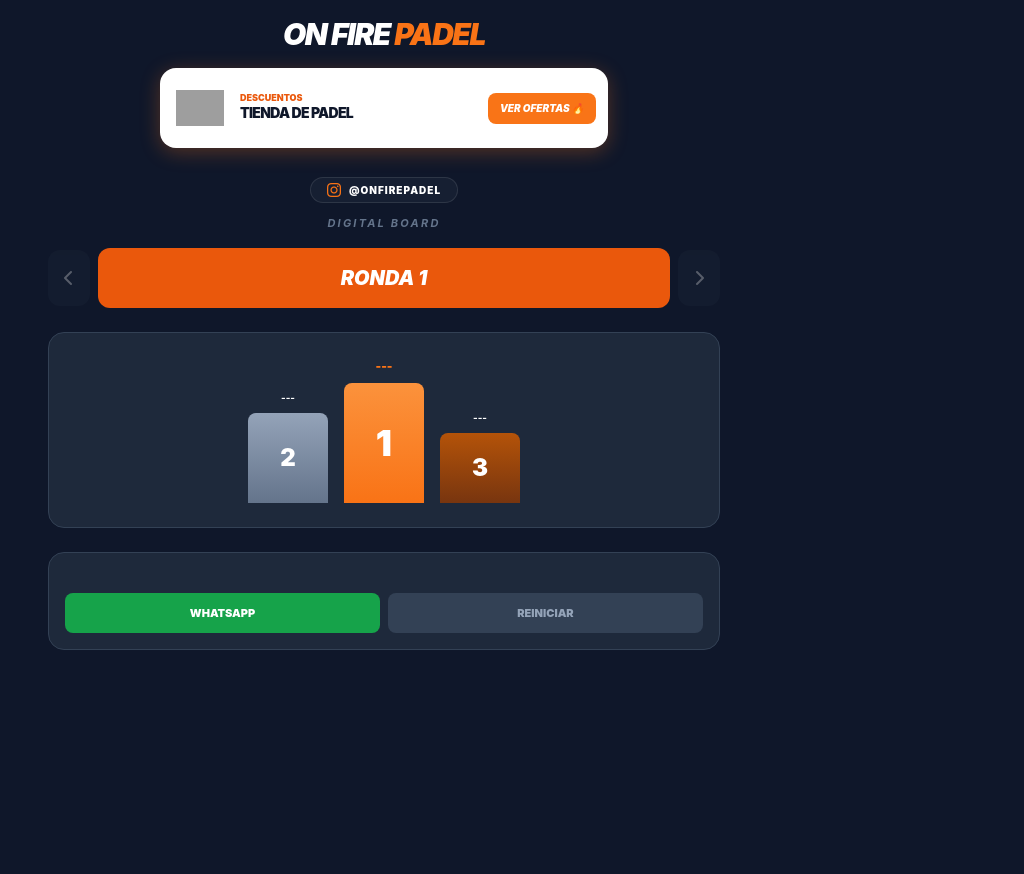
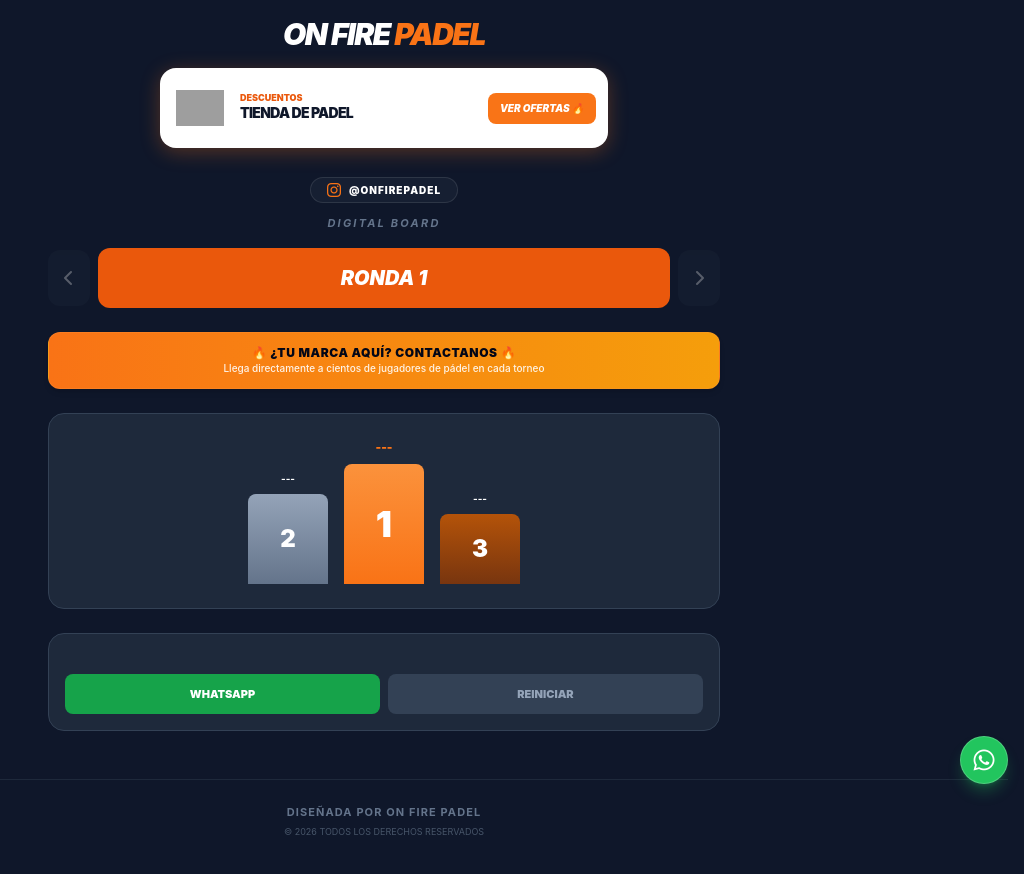
Before and after one commit to wilsonmoreno76-a11y/torneosonfire, a plain HTML site: page index.html in a window 1280 px wide. Both pictures are taken after a click on the button "GENERAR TORNEO 🔥". Shown: the whole page, without its empty margins (256-1280 px from the left). Before the commit the page ends 800 px from the top, so only its background shows below. Drawn offline with nearby package versions, Linux system fonts and the light colour scheme; grey boxes are pictures that could not be loaded.

Commit message:
Update index.html

```diff
--- a/index.html
+++ b/index.html
@@ -11,12 +11,12 @@
 
     <meta charset="UTF-8">
     <meta name="viewport" content="width=device-width, initial-scale=1.0, maximum-scale=1.0, user-scalable=no, viewport-fit=cover">
-    <title>On Fire Padel - Elite System V1.2.5</title>
+    <title>On Fire Padel - Elite System V1.2.6</title>
     <script src="https://cdn.tailwindcss.com"></script>
     <link rel="stylesheet" href="https://cdnjs.cloudflare.com/ajax/libs/font-awesome/6.0.0/css/all.min.css">
     <style>
         :root { --onfire-orange: #f97316; --onfire-dark: #0f172a; --onfire-card: #1e293b; }
-        body { background-color: var(--onfire-dark); color: white; font-family: 'Inter', sans-serif; min-height: 100dvh; }
+        body { background-color: var(--onfire-dark); color: white; font-family: 'Inter', sans-serif; min-height: 100dvh; display: flex; flex-direction: column; }
         .onfire-card { background: var(--onfire-card); border: 1px solid #334155; border-radius: 1rem; }
         .onfire-input { background: #334155; border: 1px solid #475569; color: white; border-radius: 0.5rem; text-align: center; }
         .onfire-btn { background: linear-gradient(135deg, #f97316 0%, #ea580c 100%); font-weight: 800; text-transform: uppercase; border-radius: 0.75rem; transition: transform 0.1s; }
@@ -30,7 +30,8 @@
         .sponsor-logo { width: 48px; height: 48px; object-fit: contain; }
     </style>
 </head>
-<body class="p-4 pb-10">
+<body class="p-4 pb-20">
+    <main class="flex-grow">
         <header class="text-center mb-4">
             <h1 class="text-3xl font-black italic uppercase tracking-tighter text-white">ON FIRE <span class="text-orange-500">PADEL</span></h1>
 
@@ -86,6 +87,14 @@
                 <div id="label-ronda" class="bg-orange-600 flex-1 text-center py-4 rounded-xl font-black text-xl italic uppercase">RONDA 1</div>
                 <button onclick="cambiarRonda(1)" id="btn-next" class="bg-slate-800 p-4 rounded-xl font-bold btn-nav"><i class="fas fa-chevron-right"></i></button>
             </div>
+
+            <div class="max-w-2xl mx-auto">
+                <a href="https://wa.me/573193490940?text=Hola%20On%20Fire%20Padel,%20me%20interesa%20pautar%20mi%20marca%20en%20la%20App%20Elite%20System." target="_blank" class="block bg-gradient-to-r from-orange-500 to-amber-500 rounded-xl p-3 text-center border border-orange-400/30 shadow-md transition-transform hover:scale-[1.01] active:scale-[0.99]">
+                    <p class="text-xs font-black uppercase tracking-wider text-slate-950">🔥 ¿TU MARCA AQUÍ? CONTACTANOS 🔥</p>
+                    <p class="text-[10px] font-medium text-white/90">Llega directamente a cientos de jugadores de pádel en cada torneo</p>
+                </a>
+            </div>
+
             <div id="pistas-container" class="space-y-4"></div>
             <div id="bye-container" class="hidden bg-slate-800/50 p-3 rounded-xl border border-dashed border-slate-600 text-center text-xs font-bold text-slate-400 italic"></div>
 
@@ -104,6 +113,18 @@
                 </div>
             </div>
         </section>
+    </main>
+
+    <footer class="mt-12 text-center border-t border-slate-800 pt-6 pb-4">
+        <p class="text-[11px] font-bold tracking-widest text-slate-500 uppercase">Diseñada por ON FIRE PADEL</p>
+        <p class="text-[9px] text-slate-600 uppercase mt-1">© 2026 Todos los derechos reservados</p>
+    </footer>
+
+    <div class="fixed bottom-4 right-4 z-50">
+        <a href="https://wa.me/573193490940?text=Hola%20On%20Fire%20Padel,%20quiero%20dejar%20mi%20feedback/sugerencia%20sobre%20la%20App%20Elite%20System:" target="_blank" class="flex items-center justify-center w-12 h-12 bg-green-500 text-white rounded-full shadow-lg shadow-green-500/30 transition-transform hover:scale-110 active:scale-95 border border-white/20" title="Danos tu Feedback">
+            <i class="fab fa-whatsapp text-2xl"></i>
+        </a>
+    </div>
 
     <script>
         const MIS_SPONSORS = [
@@ -220,7 +241,8 @@
 
             playing.forEach((m, idx) => {
                 const key = `r${state.ronda}c${idx}`; if(!state.partidos[key]) state.partidos[key] = {s1:0, s2:0};
-                container.innerHTML += `<div class="onfire-card p-4 border-l-4 border-orange-500 relative"><span class="pista-badge absolute -top-2 left-4 font-black">CANCHA ${idx+1}</span><div class="flex items-center gap-2 mt-2"><div class="flex-1 text-right font-black text-[10px] uppercase text-white">${m.t1.map(id=>state.jugadores[id].nombre).join("/")}</div><div class="flex gap-1"><input type="number" placeholder="0" value="${state.partidos[key].s1 || ''}" oninput="saveScore('${key}',1,this.value,${JSON.stringify(m.t1)},${JSON.stringify(m.t2)})" class="onfire-input w-10 h-10 font-black text-orange-500"><input type="number" placeholder="0" value="${state.partidos[key].s2 || ''}" oninput="saveScore('${key}',2,this.value,${JSON.stringify(m.t1)},${JSON.stringify(m.t2)})" class="onfire-input w-10 h-10 font-black text-orange-500"></div><div class="flex-1 text-left font-black text-[10px] uppercase text-white">${m.t2.map(id=>state.jugadores[id].nombre).join("/")}</div></div></div>`;
+                /* MEJORA VISUAL: Nombres más grandes (text-sm md:text-base) y font-extrabold para lectura óptima en cancha */
+                container.innerHTML += `<div class="onfire-card p-4 border-l-4 border-orange-500 relative"><span class="pista-badge absolute -top-2 left-4 font-black">CANCHA ${idx+1}</span><div class="flex items-center gap-2 mt-2"><div class="flex-1 text-right font-extrabold text-sm md:text-base uppercase text-white tracking-tight">${m.t1.map(id=>state.jugadores[id].nombre).join("/")}</div><div class="flex gap-1"><input type="number" placeholder="0" value="${state.partidos[key].s1 || ''}" oninput="saveScore('${key}',1,this.value,${JSON.stringify(m.t1)},${JSON.stringify(m.t2)})" class="onfire-input w-10 h-10 font-black text-orange-500"><input type="number" placeholder="0" value="${state.partidos[key].s2 || ''}" oninput="saveScore('${key}',2,this.value,${JSON.stringify(m.t1)},${JSON.stringify(m.t2)})" class="onfire-input w-10 h-10 font-black text-orange-500"></div><div class="flex-1 text-left font-extrabold text-sm md:text-base uppercase text-white tracking-tight">${m.t2.map(id=>state.jugadores[id].nombre).join("/")}</div></div></div>`;
             });
             updateRanking();
         }
```
Lines whose indentation alone changed are shown as unchanged.
